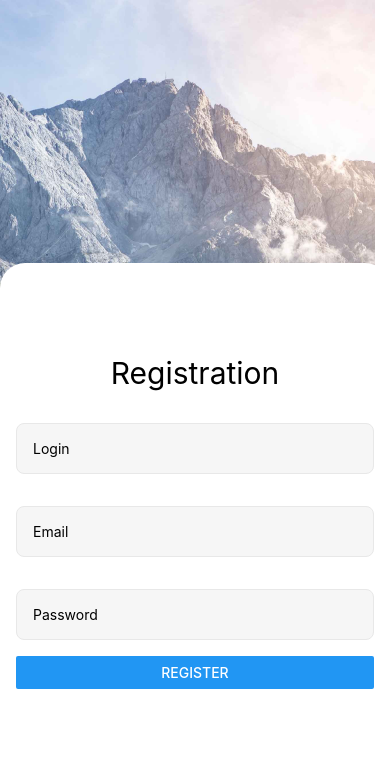
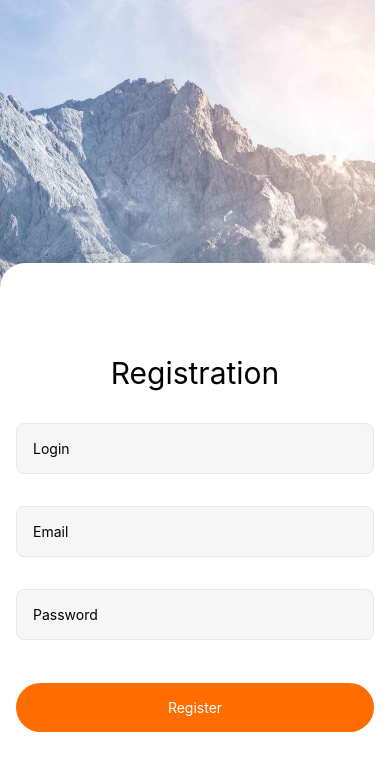
Before and after one commit to VitaKoval/rn-social, a React Native app: screen / in a window 390 px wide. Shown: the top 770 px of the page. Built offline with nearby package versions, Linux system fonts and the light colour scheme.

Commit message:
castom button

```diff
--- a/screens/RegistrationScreen.js
+++ b/screens/RegistrationScreen.js
@@ -1,4 +1,11 @@
-import { StyleSheet, Text, View, TextInput, Button } from "react-native";
+import {
+  StyleSheet,
+  Text,
+  View,
+  TextInput,
+  Button,
+  TouchableOpacity,
+} from "react-native";
 
 export default function RegistrationScreen() {
   return (
@@ -7,18 +14,22 @@ export default function RegistrationScreen() {
 
       <TextInput style={styles.input} placeholder="Login" />
       <TextInput style={styles.input} placeholder="Email" />
-      <TextInput style={styles.input} placeholder="Password" />
+      <TextInput
+        style={styles.input}
+        placeholder="Password"
+        secureTextEntry={true}
+      />
 
-      <View style={styles.button}>
-        <Button title="Register" />
-      </View>
+      <TouchableOpacity style={styles.button} activeOpacity={0.8}>
+        <Text style={styles.buttonText}>Register</Text>
+      </TouchableOpacity>
     </>
   );
 }
 
 const styles = StyleSheet.create({
   input: {
-    width: '100%',
+    width: "100%",
     borderWidth: 1,
     borderColor: "#E8E8E8",
     borderRadius: 8,
@@ -29,8 +40,17 @@ const styles = StyleSheet.create({
   nameForm: {
     fontSize: 30,
     marginBottom: 16,
+  },
+  button: {
+      width: "100%",
+      backgroundColor: '#FF6C00',
+      borderRadius: 100,
+      padding: 16,
+      marginTop: 27,
+      alignItems: 'center',
+      justifyContent: 'center',
     },
-    button: {
-        width: '100%',
+    buttonText: {
+      color: '#FFFFFF',
   }
 });
```
